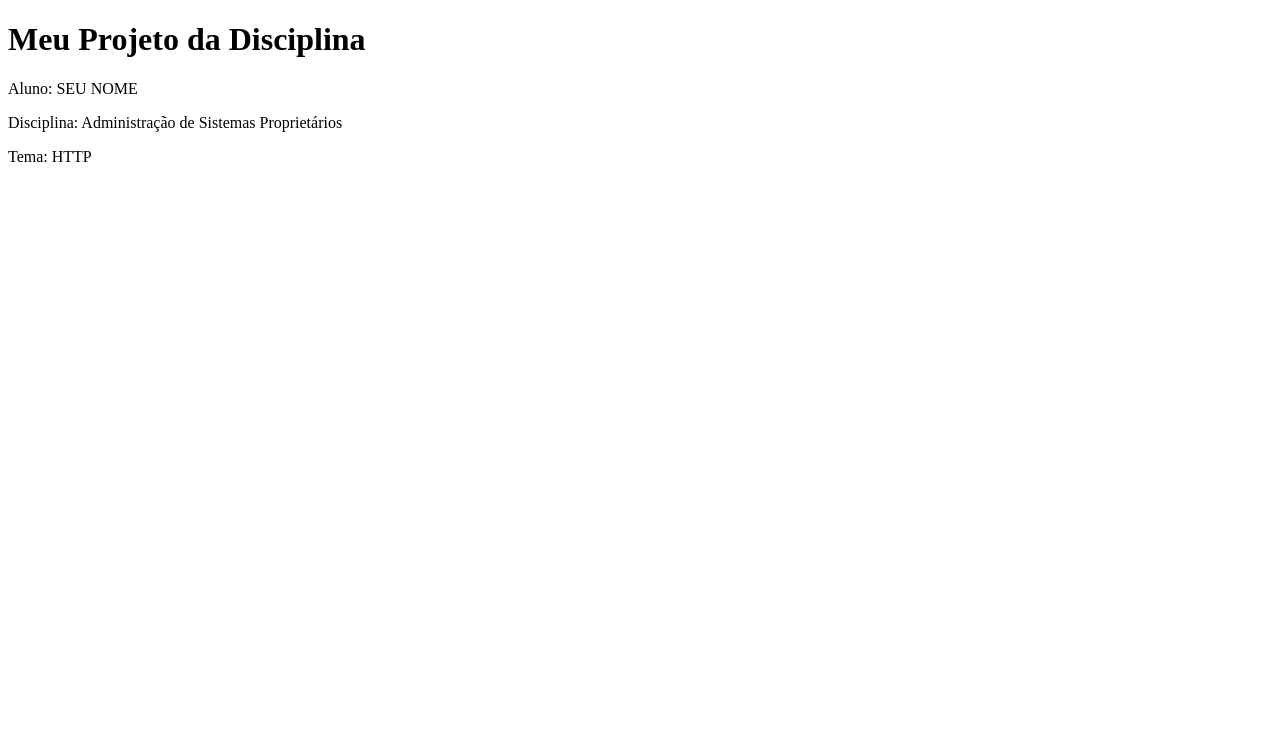
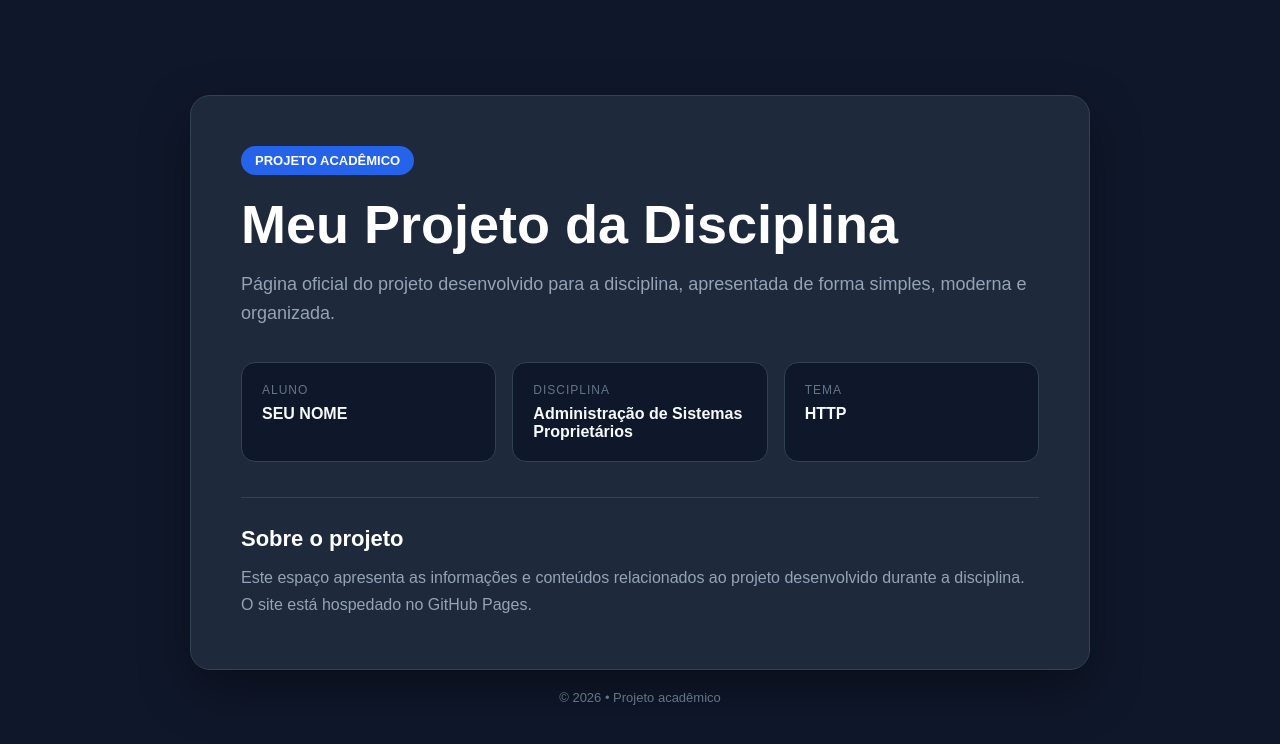
Before and after one commit to Fernandojps/administracao-sistemas-http, a plain HTML site: page index.html in a window 1280 px wide. Drawn offline with Linux system fonts and the light colour scheme.

Commit message:
Modify title and enhance project information in index.html
Updated the title and added project details in the HTML structure.

```diff
--- a/index.html
+++ b/index.html
@@ -3,13 +3,179 @@
 <head>
     <meta charset="UTF-8">
     <meta name="viewport" content="width=device-width, initial-scale=1.0">
-    <title>Meu Projeto</title>
+
+    <title>Meu Projeto | HTTP</title>
+
+    <style>
+        * {
+            margin: 0;
+            padding: 0;
+            box-sizing: border-box;
+        }
+
+        body {
+            font-family: Arial, Helvetica, sans-serif;
+            background: #0f172a;
+            color: #e2e8f0;
+            min-height: 100vh;
+            display: flex;
+            align-items: center;
+            justify-content: center;
+            padding: 30px 15px;
+        }
+
+        .container {
+            width: 100%;
+            max-width: 900px;
+        }
+
+        .card {
+            background: #1e293b;
+            border: 1px solid #334155;
+            border-radius: 20px;
+            padding: 50px;
+            box-shadow: 0 20px 50px rgba(0, 0, 0, 0.35);
+        }
+
+        .tag {
+            display: inline-block;
+            background: #2563eb;
+            color: white;
+            padding: 7px 14px;
+            border-radius: 999px;
+            font-size: 13px;
+            font-weight: bold;
+            margin-bottom: 20px;
+        }
+
+        h1 {
+            font-size: clamp(32px, 6vw, 54px);
+            line-height: 1.1;
+            color: #ffffff;
+            margin-bottom: 15px;
+        }
+
+        .subtitle {
+            color: #94a3b8;
+            font-size: 18px;
+            line-height: 1.6;
+            margin-bottom: 35px;
+        }
+
+        .info-grid {
+            display: grid;
+            grid-template-columns: repeat(3, 1fr);
+            gap: 16px;
+            margin-bottom: 35px;
+        }
+
+        .info {
+            background: #0f172a;
+            border: 1px solid #334155;
+            border-radius: 14px;
+            padding: 20px;
+        }
+
+        .info span {
+            display: block;
+            color: #64748b;
+            font-size: 12px;
+            text-transform: uppercase;
+            letter-spacing: 1px;
+            margin-bottom: 8px;
+        }
+
+        .info strong {
+            color: #f8fafc;
+            font-size: 16px;
+        }
+
+        .section {
+            border-top: 1px solid #334155;
+            padding-top: 28px;
+        }
+
+        .section h2 {
+            color: #ffffff;
+            font-size: 22px;
+            margin-bottom: 12px;
+        }
+
+        .section p {
+            color: #94a3b8;
+            line-height: 1.7;
+        }
+
+        footer {
+            text-align: center;
+            margin-top: 20px;
+            color: #64748b;
+            font-size: 13px;
+        }
+
+        @media (max-width: 650px) {
+            .card {
+                padding: 30px 22px;
+            }
+
+            .info-grid {
+                grid-template-columns: 1fr;
+            }
+        }
+    </style>
 </head>
+
 <body>
-    <h1>Meu Projeto da Disciplina</h1>
+    <main class="container">
 
-    <p>Aluno: SEU NOME</p>
-    <p>Disciplina: Administração de Sistemas Proprietários</p>
-    <p>Tema: HTTP</p>
+        <div class="card">
+
+            <span class="tag">PROJETO ACADÊMICO</span>
+
+            <h1>Meu Projeto da Disciplina</h1>
+
+            <p class="subtitle">
+                Página oficial do projeto desenvolvido para a disciplina,
+                apresentada de forma simples, moderna e organizada.
+            </p>
+
+            <div class="info-grid">
+
+                <div class="info">
+                    <span>Aluno</span>
+                    <strong>SEU NOME</strong>
+                </div>
+
+                <div class="info">
+                    <span>Disciplina</span>
+                    <strong>Administração de Sistemas Proprietários</strong>
+                </div>
+
+                <div class="info">
+                    <span>Tema</span>
+                    <strong>HTTP</strong>
+                </div>
+
+            </div>
+
+            <section class="section">
+
+                <h2>Sobre o projeto</h2>
+
+                <p>
+                    Este espaço apresenta as informações e conteúdos
+                    relacionados ao projeto desenvolvido durante a disciplina.
+                    O site está hospedado no GitHub Pages.
+                </p>
+
+            </section>
+
+        </div>
+
+        <footer>
+            © 2026 • Projeto acadêmico
+        </footer>
+
+    </main>
 </body>
 </html>
```
